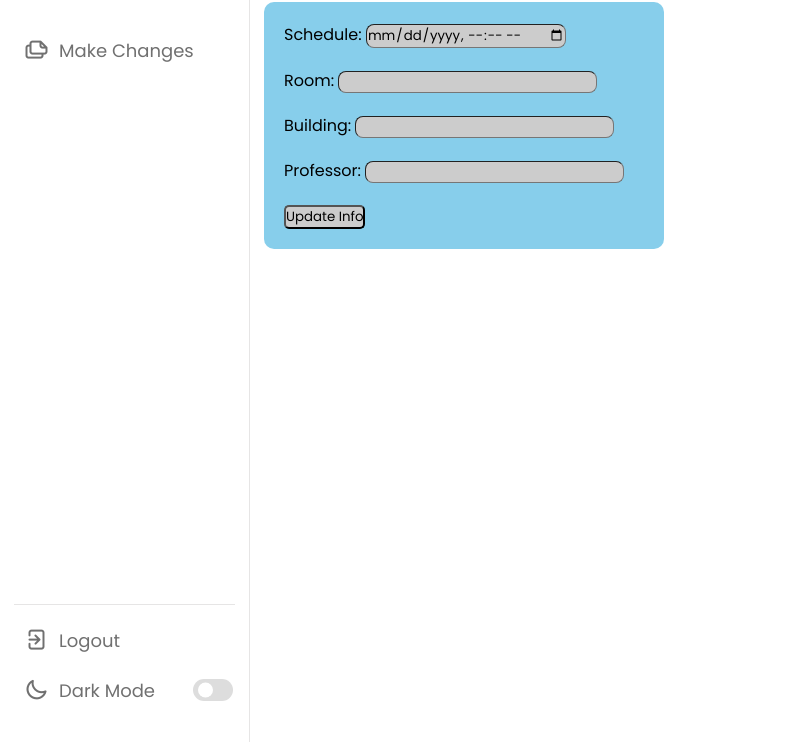
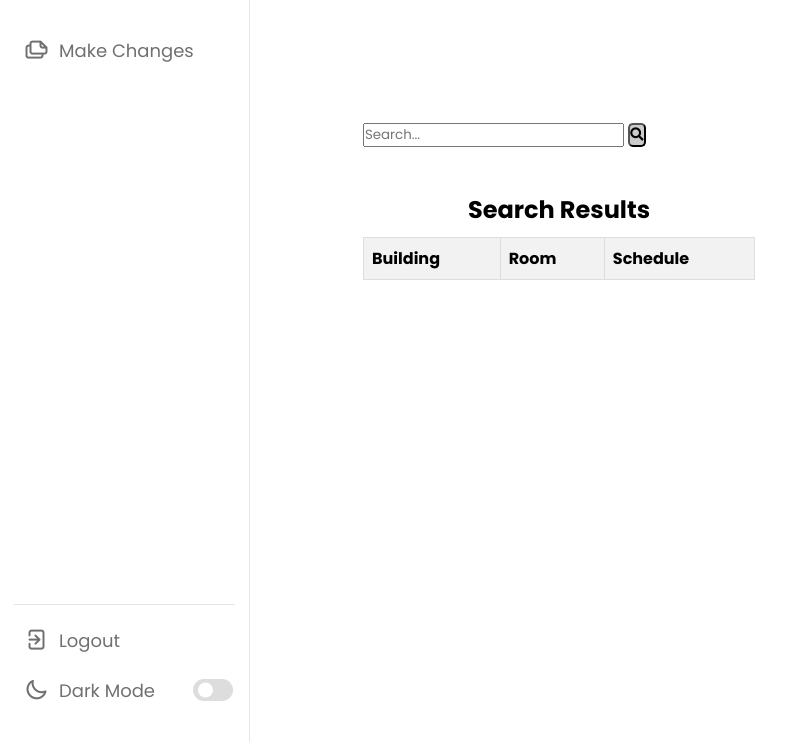
Before and after one commit to Mosy7/DYCI-MAP.com-main, a website: page admin dashboard.html in a window 1280 px wide. Shown: the part 58-800 px from the top of the page, without its empty margins (0-793 px from the left). Drawn offline with nearby package versions, Linux system fonts and the light colour scheme.

Commit message:
may 13 11:45

```diff
--- a/admin dashboard.html
+++ b/admin dashboard.html
@@ -6,15 +6,20 @@
     <meta name="viewport" content="width=device-width, initial-scale=1.0">
     <link rel="stylesheet" href="admindash.css">
     <link rel="stylesheet" href="https://unicons.iconscout.com/release/v4.0.0/css/line.css">
+    <link rel="stylesheet" href="https://cdnjs.cloudflare.com/ajax/libs/font-awesome/5.15.2/css/all.min.css">
     <title>Admin Dashboard Panel</title>
+    <!-- Firebase SDK imports -->
+    <script src="https://www.gstatic.com/firebasejs/8.5.0/firebase-app.js"></script>
+    <script src="https://www.gstatic.com/firebasejs/8.5.0/firebase-analytics.js"></script>
+    <script src="https://www.gstatic.com/firebasejs/8.5.0/firebase-database.js"></script>
+    <script src="https://www.gstatic.com/firebasejs/8.5.0/firebase-auth.js"></script>
+    <!-- Firebase configuration -->
+    <script src="firebase-config.js" type="module"></script>
 </head>
 <body>
     <nav id="sidebar">
         <div class="logo-name">
-            <div class="logo-image">
-               <img src="images/logo.png" alt="">
-            </div>
-            <span class="logo_name">Admin D</span>
+            <span class="logo_name">Admin Dashboard</span>
         </div>
         <div class="menu-items">
             <ul class="nav-links">
@@ -42,30 +47,74 @@
         </div>
     </nav>
     <section class="dashboard">
-        <div class="dash-content">
-            <div class="background-panel"> <!-- Add a container with sky blue background -->
-                <!-- Input fields or dropdowns for schedule, room, and building -->
-                <div class="input-container">
-                    <label for="schedule">Schedule:</label>
-                    <input type="datetime-local" id="schedule" name="schedule">
-                </div>
-                <div class="input-container">
-                    <label for="room">Room:</label>
-                    <input type="text" id="room" name="room">
-                </div>
-                <div class="input-container">
-                    <label for="building">Building:</label>
-                    <input type="text" id="building" name="building">
-                </div>
-                <div class="input-container">
-                    <label for="professor">Professor:</label>
-                    <input type="text" id="professor" name="professor">
-                </div>
-                <button onclick="updateInfo()">Update Info</button> <!-- Keep the button outside the container -->
-            </div>
+        <div class="search-container">
+            <input type="text" id="searchInput" placeholder="Search...">
+
+            <button onclick="searchRoom()"><i class="fas fa-search"></i></button>
+        </div>
+
+
+        <div class="results">
+            <h2>Search Results</h2>
+            <table class="table" id="searchResults">
+                <thead>
+                <tr>
+
+                    <th>Building</th>
+                    <th>Room</th>
+                    <th>Schedule</th>
+                </tr>
+                </thead>
+                <tbody id="searchResultsBody">
+                <!-- Placeholder for search results -->
+                </tbody>
+            </table>
         </div>
     </section>
+    <script>
+        function adminSearchRoom() {
+    const searchTerm = document.getElementById('adminSearchInput').value.trim();
+    console.log('Admin Search term:', searchTerm); // Log the search term
 
+    const adminSearchResultsBody = document.getElementById('adminSearchResultsBody');
+
+    adminSearchResultsBody.innerHTML = '';
+
+    firebase.database().ref('Rooms')
+        .orderByChild('Name')
+        .startAt(searchTerm) // Use startAt and endAt to perform case-insensitive search
+        .endAt(searchTerm + '\uf8ff')
+        .once('value')
+        .then(snapshot => {
+            if (snapshot.exists()) {
+                snapshot.forEach(roomSnapshot => {
+                    const room = roomSnapshot.val();
+                    console.log('Admin Room:', room);
+                    const building = room.Building;
+                    const name = room.Name;
+                    const schedule = room.Schedule ? room.Schedule : {};
+                    const professor = room.Professor ? room.Professor : ''; // Retrieve Professor from the room data
+
+                    // Check if the room name matches the search term
+                    if (name.toLowerCase() === searchTerm.toLowerCase()) {
+                        // Update the UI with search results
+                        const scheduleHTML = Object.entries(schedule).map(([key, value]) => `<tr><td>${building}</td><td>${name}</td><td>${key}: ${value}</td><td>${professor}</td></tr>`).join('');
+                        adminSearchResultsBody.innerHTML = scheduleHTML;
+                    }
+                });
+            } else {
+                // Handle case where no rooms match the search term
+                console.log('No rooms found matching the search term');
+                // Clear search results if no rooms are found
+                adminSearchResultsBody.innerHTML = '';
+            }
+        })
+        .catch(error => {
+            console.error('Error retrieving data:', error);
+        });
+}
+
+    </script>
 
 
     <script src="script.js"></script>
--- a/admindash.css
+++ b/admindash.css
@@ -1,4 +1,4 @@
-@import url('https://fonts.googleapis.com/css2?family=Poppins:wght@200;300;400;500;600&display=swap');
+@import url('https://fonts.googleapis.com/css2?family=Poppins:wght@200;300;400;500;600;700&display=swap');
 
 * {
     margin: 0;
@@ -117,6 +117,7 @@ nav.close {
 nav .logo-name {
     display: flex;
     align-items: center;
+
 }
 nav .logo-image {
     display: flex;
@@ -378,3 +379,80 @@ nav.close ~ .dashboard .top {
         width: 100%;
     }
 }
+
+
+.search-container {
+    position: absolute;
+    top: 24%; /* Adjust vertical position */
+    left: 30%;
+    transform: translate(-50%, -50%);
+    width: 40%; /* Adjust width as needed */
+    max-width: 800px; /* Limit maximum width */
+    height: auto;
+    border-radius: 5px;
+    background-color: rgba(255, 255, 255, 0.7);
+    padding: 10px;
+  }
+
+
+  .results {
+    position: absolute;
+    top: 55%;
+    left: 10%;
+    max-height: 400px;
+    overflow-y: auto;
+    transform: translateY(-50%);
+    width: 40%;
+    height: 55%;
+    background-color: rgba(255, 255, 255, 0.7);
+    padding: 10px;
+    border-radius: 5px;
+  }
+
+  .results h2 {
+    text-align: center;
+    margin-bottom: 10px;
+  }
+
+  #searchResults {
+    list-style: none;
+    padding: 0;
+  }
+
+  #searchResults li {
+    margin-bottom: 5px;
+  }
+
+
+  .table-container{
+    max-height: 250px;
+    overflow-y: auto;
+  }
+
+  table {
+    border-collapse: collapse;
+    width: 100%;
+    font-family: poppins, sans-serif;
+    border-radius: 10px;
+    height: 200px;
+  }
+
+  thead {
+    background-color: #f2f2f2;
+  }
+
+  th, td {
+    border: 1px solid #dddddd;
+    padding: 8px;
+    text-align: left;
+  }
+
+  /* Alternate row colors */
+  tbody tr:nth-child(even) {
+    background-color: #f2f2f2;
+  }
+
+  /* Hover effect */
+  tbody tr:hover {
+    background-color: #ddd;
+  }
```
